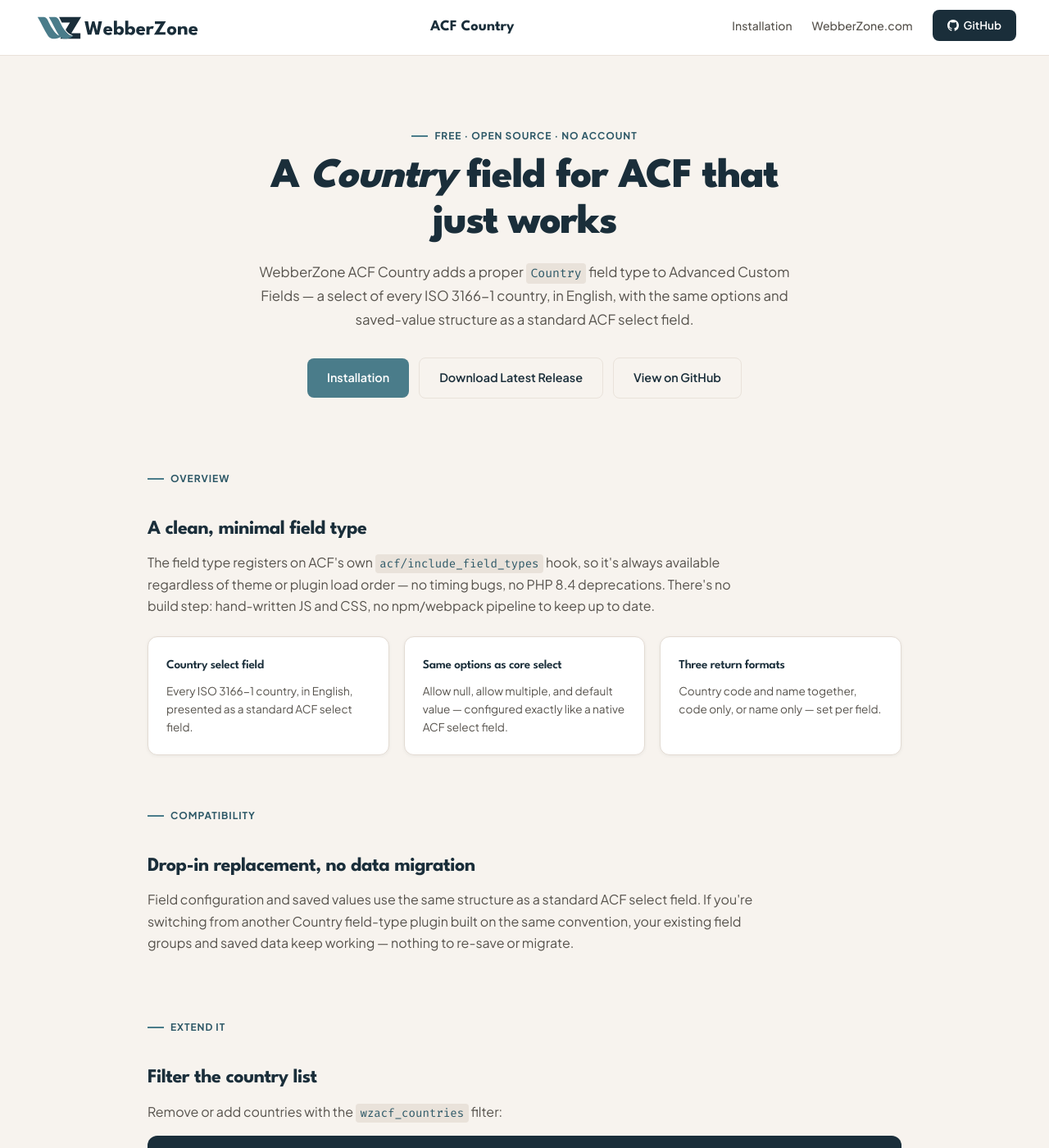
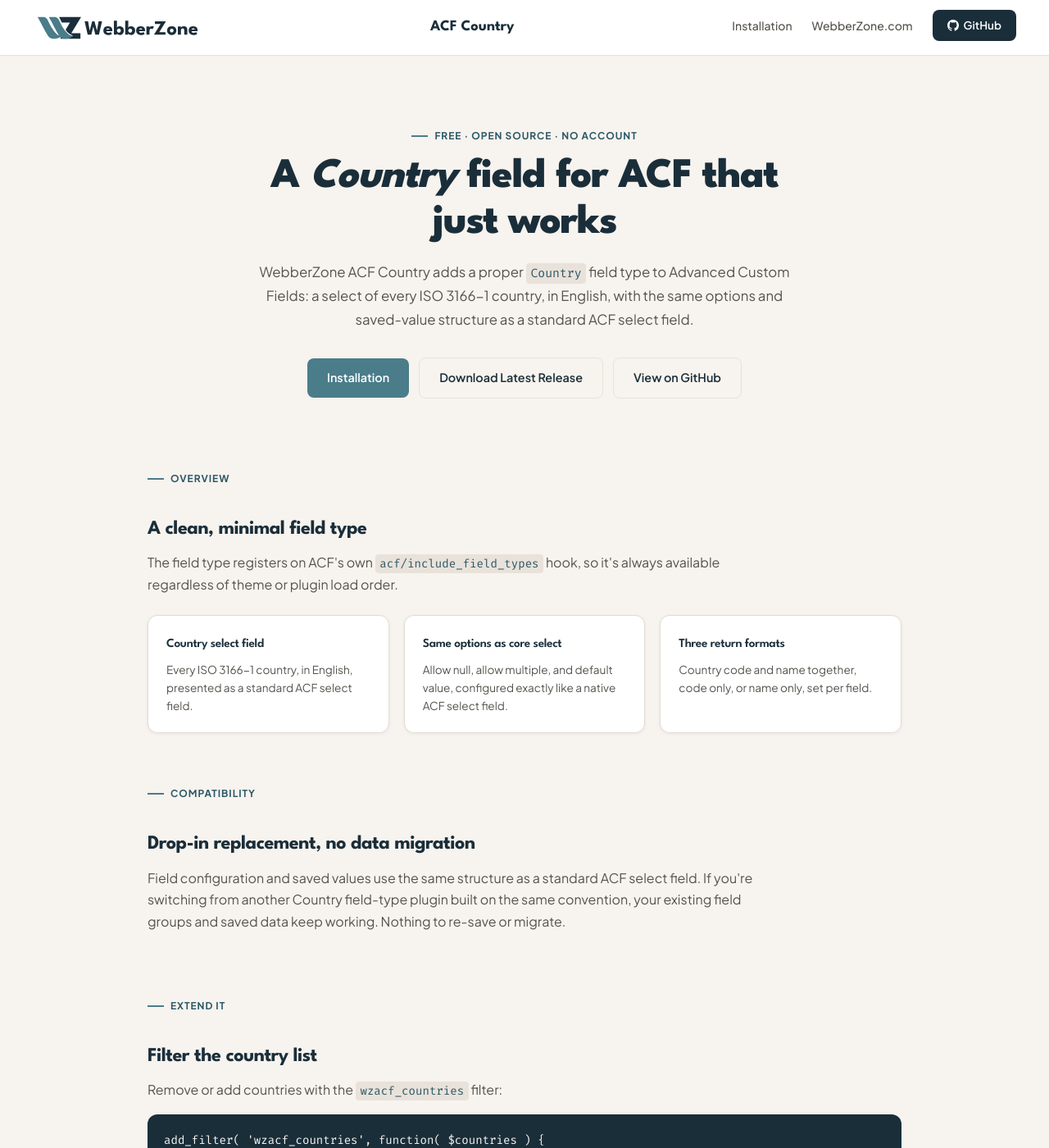
Before and after one commit to WebberZone/webberzone-acf-country, a Jekyll site: the page built from index.md, in a window 1280 px wide and 1400 px high. Shown: the whole window at 82% size. Built offline with Jekyll 4.4.1, drawn with Linux system fonts in a browser that asks for light colours; part of the change alters nothing that is shown.

Commit message:
Trim marketing filler from homepage copy
Removed a hedging aside about timing bugs and build tooling, and
replaced em dashes with plain punctuation per house style.

```diff
--- a/index.md
+++ b/index.md
@@ -7,7 +7,7 @@ permalink: /
 <div class="hero">
   <div class="eyebrow">Free &middot; Open Source &middot; No Account</div>
   <h1>A <em>Country</em> field for ACF that just works</h1>
-  <p class="lead">WebberZone ACF Country adds a proper <code>Country</code> field type to Advanced Custom Fields &mdash; a select of every ISO 3166-1 country, in English, with the same options and saved-value structure as a standard ACF select field.</p>
+  <p class="lead">WebberZone ACF Country adds a proper <code>Country</code> field type to Advanced Custom Fields: a select of every ISO 3166-1 country, in English, with the same options and saved-value structure as a standard ACF select field.</p>
   <div class="hero-ctas">
     <a href="#installation" class="btn-primary">Installation</a>
     <a href="https://github.com/WebberZone/webberzone-acf-country/releases/latest" target="_blank" class="btn-outline">Download Latest Release</a>
@@ -18,7 +18,7 @@ permalink: /
 <div class="home-section">
   <div class="eyebrow">Overview</div>
   <h2 class="section-title" style="margin-bottom:8px;">A clean, minimal field type</h2>
-  <p style="color:var(--wz-warm-grey); max-width:64ch;">The field type registers on ACF's own <code>acf/include_field_types</code> hook, so it's always available regardless of theme or plugin load order &mdash; no timing bugs, no PHP 8.4 deprecations. There's no build step: hand-written JS and CSS, no npm/webpack pipeline to keep up to date.</p>
+  <p style="color:var(--wz-warm-grey); max-width:64ch;">The field type registers on ACF's own <code>acf/include_field_types</code> hook, so it's always available regardless of theme or plugin load order.</p>
 
   <div class="feature-grid">
     <div class="feature-card">
@@ -27,11 +27,11 @@ permalink: /
     </div>
     <div class="feature-card">
       <h3>Same options as core select</h3>
-      <p>Allow null, allow multiple, and default value &mdash; configured exactly like a native ACF select field.</p>
+      <p>Allow null, allow multiple, and default value, configured exactly like a native ACF select field.</p>
     </div>
     <div class="feature-card">
       <h3>Three return formats</h3>
-      <p>Country code and name together, code only, or name only &mdash; set per field.</p>
+      <p>Country code and name together, code only, or name only, set per field.</p>
     </div>
   </div>
 </div>
@@ -39,7 +39,7 @@ permalink: /
 <div class="home-section" style="padding-top:0;">
   <div class="eyebrow">Compatibility</div>
   <h2 class="section-title" style="margin-bottom:8px;">Drop-in replacement, no data migration</h2>
-  <p style="color:var(--wz-warm-grey); max-width:64ch;">Field configuration and saved values use the same structure as a standard ACF select field. If you're switching from another Country field-type plugin built on the same convention, your existing field groups and saved data keep working &mdash; nothing to re-save or migrate.</p>
+  <p style="color:var(--wz-warm-grey); max-width:64ch;">Field configuration and saved values use the same structure as a standard ACF select field. If you're switching from another Country field-type plugin built on the same convention, your existing field groups and saved data keep working. Nothing to re-save or migrate.</p>
 </div>
 
 <div class="home-section" style="padding-top:0;" markdown="1">
```
